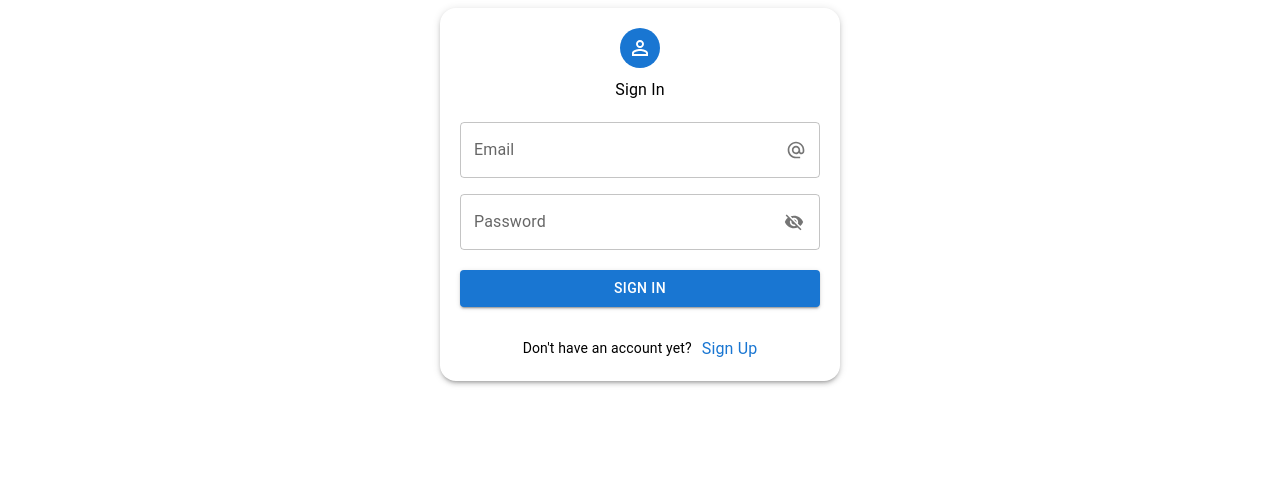
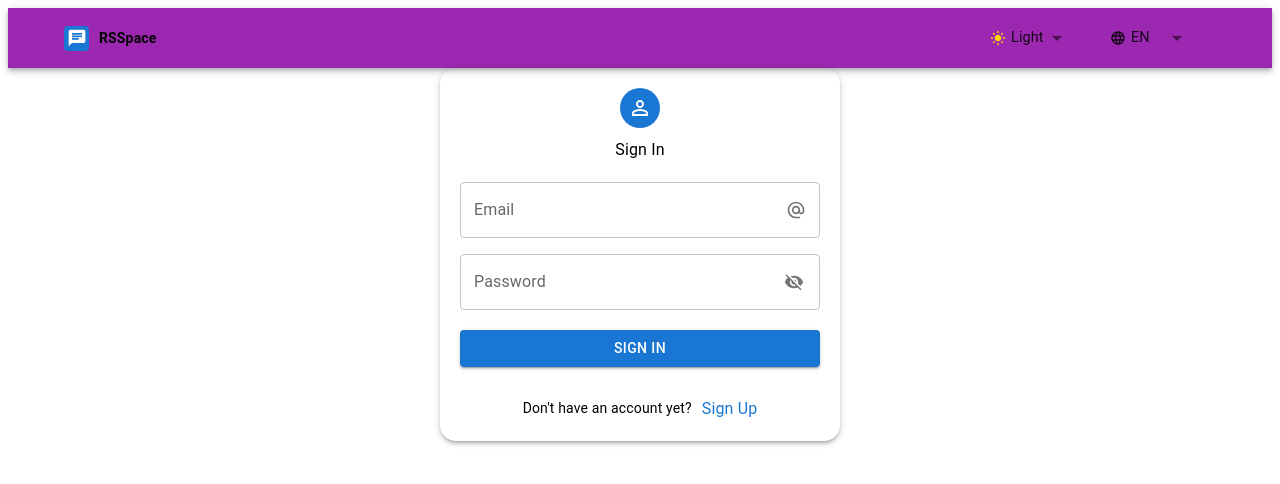
Before and after one commit to altsep/rs-clone, a React app: page / in a window 1280 px wide. Shown: the top 484 px of the page. Built offline with nearby package versions, Linux system fonts and the light colour scheme; no server answers.

Commit message:
feat: add header

```diff
--- a/src/App.tsx
+++ b/src/App.tsx
@@ -1,26 +1,12 @@
-import useSWR from 'swr';
 import { Routes, Route } from 'react-router-dom';
-import { useAppSelector, useAppDispatch } from './store/hooks';
-import { fetcher } from './utils/fetcher';
 import Login from './pages/Login';
 import Registration from './pages/Registration';
-
-interface Placeholder {
-  userId: number;
-  id: number;
-  title: string;
-  completed: boolean;
-}
+import Header from './components/Header';
 
 function App() {
-  const { exists } = useAppSelector((state) => state.reducers);
-  const dispatch = useAppDispatch();
-
-  const { data, isLoading } = useSWR<Placeholder>('https://jsonplaceholder.typicode.com/todos/1', fetcher);
-
   return (
     <>
-      <header />
+      <Header />
       <main>
         <Routes>
           <Route path="/" element={<Login />} />
--- a/src/components/Header.tsx
+++ b/src/components/Header.tsx
@@ -1,10 +1,66 @@
-import { Typography, Box, Container } from '@mui/material';
+import { Typography, MenuItem, Select, Box, Container, SelectChangeEvent, Avatar } from '@mui/material';
+import ChatIcon from '@mui/icons-material/Chat';
+import { styled } from '@mui/material/styles';
+import { yellow, purple } from '@mui/material/colors';
+import LanguageIcon from '@mui/icons-material/Language';
+import LightModeIcon from '@mui/icons-material/LightMode';
+import { useState } from 'react';
 
 export default function Header() {
+  const [colorMode, setColorMode] = useState<string>('Light');
+  const [language, setLanguage] = useState<string>('EN');
+
+  const changeColorMode = (e: SelectChangeEvent<unknown>): void => setColorMode(e.target.value as string);
+  const changeLanguage = (e: SelectChangeEvent<unknown>): void => setLanguage(e.target.value as string);
+
+  const SelectWrapper = styled(Select)({
+    fontSize: '0.9rem',
+    marginRight: '20px',
+    minWidth: '100px',
+    maxHeight: '40px',
+    backgroundColor: 'transparent',
+    '& fieldset': {
+      border: 'none',
+    },
+  });
+
   return (
-    <Box component="header" sx={{ pt: '20px', pb: '20px' }}>
+    <Box component="header" sx={{ pt: '10px', pb: '10px', boxShadow: 4, bgcolor: 'secondary.main' }}>
       <Container sx={{ display: 'flex', alignItems: 'center' }}>
-        <Typography flex={1}>Logo</Typography>
+        <Avatar variant="rounded" sx={{ bgcolor: 'primary.main', width: '25px', height: '25px', mr: '10px' }}>
+          <ChatIcon fontSize="small" />
+        </Avatar>
+        <Typography variant="body2" sx={{ flex: 1, fontWeight: '700' }}>
+          RSSpace
+        </Typography>
+        <SelectWrapper
+          startAdornment={
+            <LightModeIcon
+              sx={{ mr: '5px', fontSize: 'medium', color: colorMode === 'Light' ? yellow.A700 : purple[600] }}
+            />
+          }
+          defaultValue={colorMode}
+          onChange={changeColorMode}
+        >
+          <MenuItem value="Light" sx={{ fontSize: '0.9rem' }}>
+            Light
+          </MenuItem>
+          <MenuItem value="Dark" sx={{ fontSize: '0.9rem' }}>
+            Dark
+          </MenuItem>
+        </SelectWrapper>
+        <SelectWrapper
+          startAdornment={<LanguageIcon sx={{ mr: '5px', fontSize: 'medium' }} />}
+          defaultValue={language}
+          onChange={changeLanguage}
+        >
+          <MenuItem value="EN" sx={{ fontSize: '0.9rem' }}>
+            EN
+          </MenuItem>
+          <MenuItem value="RU" sx={{ fontSize: '0.9rem' }}>
+            RU
+          </MenuItem>
+        </SelectWrapper>
       </Container>
     </Box>
   );
```
